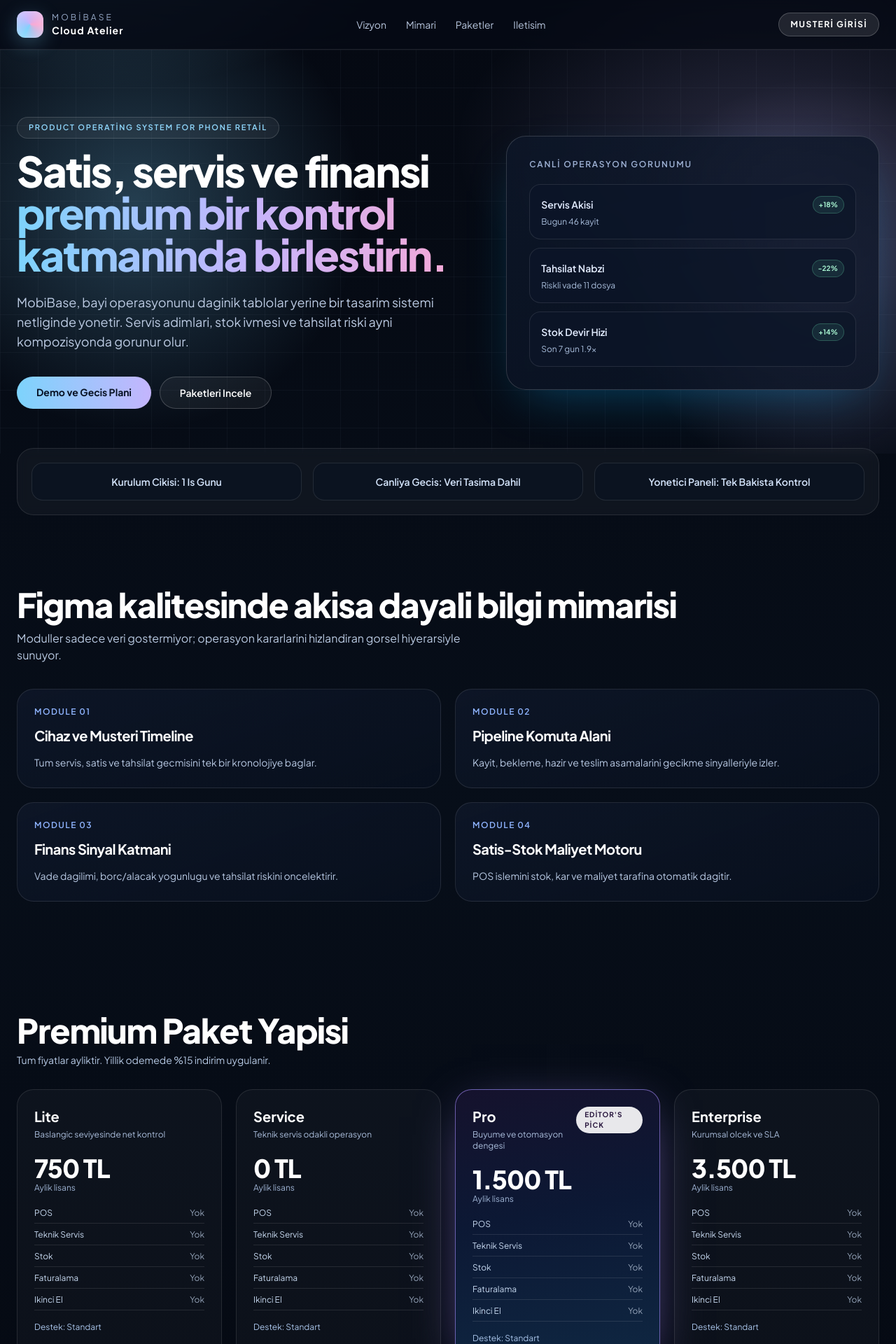
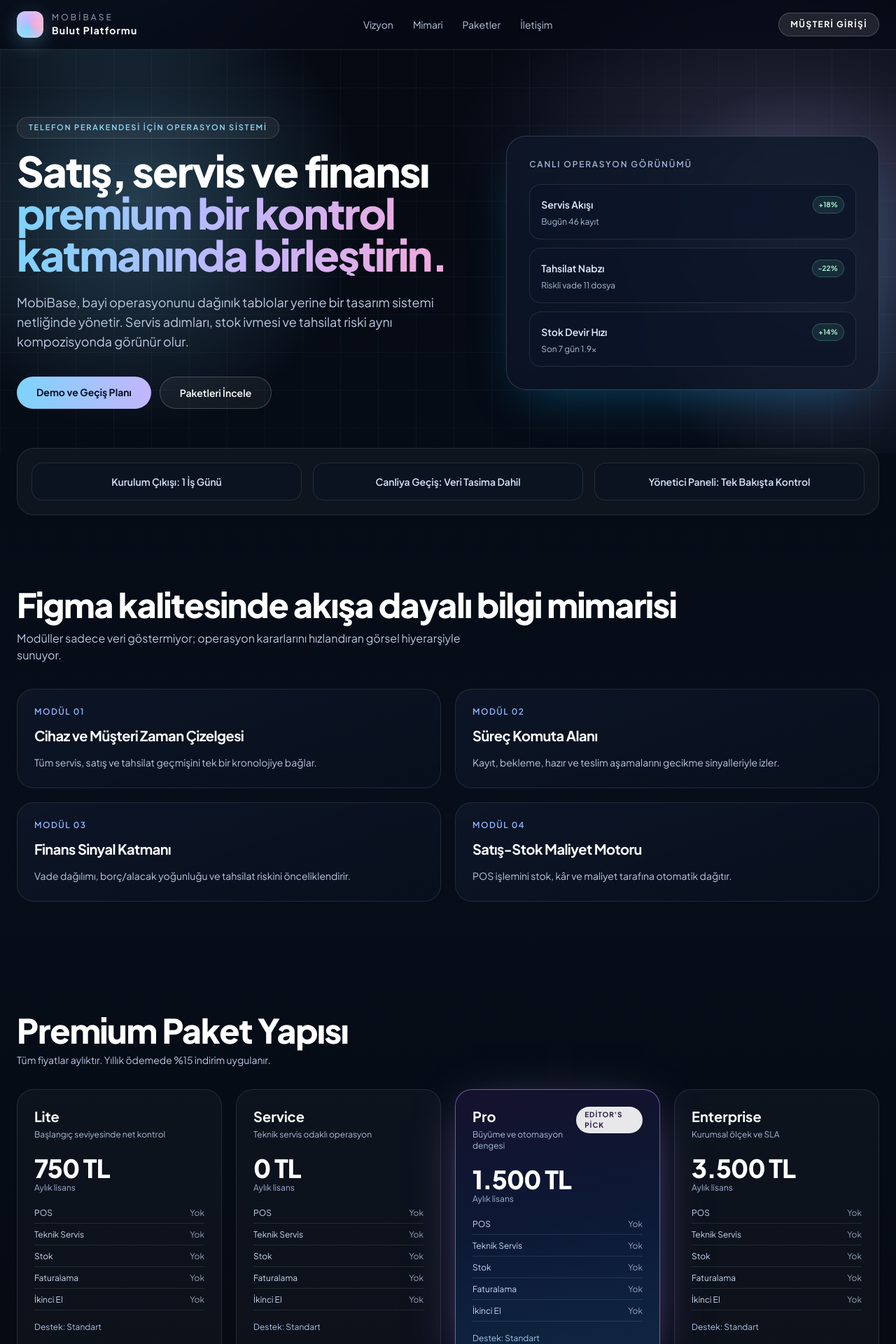
Before and after one commit to Msamedcbn/mobilbase, a Next.js app: page / in a window 1280 px wide. Shown: the top 1920 px of the page at 70% size. Built offline with nearby package versions, Linux system fonts and the light colour scheme.

Commit message:
Translate landing page content to proper Turkish

```diff
--- a/app/page.tsx
+++ b/app/page.tsx
@@ -23,8 +23,8 @@
     },
     features: {
       Lite: { pos: true, repairs: true, stock: false, invoicing: false, buyback: false, supportLevel: "Standart" },
-      Service: { pos: false, repairs: true, stock: true, invoicing: false, buyback: false, supportLevel: "Teknik servis odakli" },
-      Pro: { pos: true, repairs: true, stock: true, invoicing: true, buyback: false, supportLevel: "Hizli" },
+      Service: { pos: false, repairs: true, stock: true, invoicing: false, buyback: false, supportLevel: "Teknik servis odaklı" },
+      Pro: { pos: true, repairs: true, stock: true, invoicing: true, buyback: false, supportLevel: "Hızlı" },
       Enterprise: { pos: true, repairs: true, stock: true, invoicing: true, buyback: true, supportLevel: "7/24 SLA" },
     },
   };
@@ -37,10 +37,10 @@
   };
 
   const plans: Array<{ key: PlanKey; subtitle: string; badge?: string }> = [
-    { key: "Lite", subtitle: "Baslangic seviyesinde net kontrol" },
-    { key: "Service", subtitle: "Teknik servis odakli operasyon" },
-    { key: "Pro", subtitle: "Buyume ve otomasyon dengesi", badge: "Editor's Pick" },
-    { key: "Enterprise", subtitle: "Kurumsal olcek ve SLA" },
+    { key: "Lite", subtitle: "Başlangıç seviyesinde net kontrol" },
+    { key: "Service", subtitle: "Teknik servis odaklı operasyon" },
+    { key: "Pro", subtitle: "Büyüme ve otomasyon dengesi", badge: "Editor's Pick" },
+    { key: "Enterprise", subtitle: "Kurumsal ölçek ve SLA" },
   ];
 
   const featureNames: Array<{ key: "pos" | "repairs" | "stock" | "invoicing" | "buyback"; label: string }> = [
@@ -48,7 +48,7 @@
     { key: "repairs", label: "Teknik Servis" },
     { key: "stock", label: "Stok" },
     { key: "invoicing", label: "Faturalama" },
-    { key: "buyback", label: "Ikinci El" },
+    { key: "buyback", label: "İkinci El" },
   ];
 
   return (
@@ -59,17 +59,17 @@
             <div className="logo-mark" />
             <div>
               <p className="text-xs uppercase tracking-[0.26em] text-[#97a9c7]">Mobibase</p>
-              <p className="text-sm font-bold tracking-[0.08em] text-white">Cloud Atelier</p>
+              <p className="text-sm font-bold tracking-[0.08em] text-white">Bulut Platformu</p>
             </div>
           </Link>
           <nav className="hidden items-center gap-7 text-sm text-[#b8c6de] md:flex">
             <a href="#vizyon" className="hover:text-white">Vizyon</a>
             <a href="#cozum" className="hover:text-white">Mimari</a>
             <a href="#paketler" className="hover:text-white">Paketler</a>
-            <a href="#iletisim" className="hover:text-white">Iletisim</a>
+            <a href="#iletisim" className="hover:text-white">İletişim</a>
           </nav>
           <Link href="/login" className="rounded-full border border-white/20 bg-white/10 px-4 py-2 text-xs font-bold uppercase tracking-[0.12em] text-white hover:bg-white/15">
-            Musteri Girisi
+            Müşteri Girişi
           </Link>
         </div>
       </header>
@@ -83,35 +83,35 @@
           <div className="relative mx-auto grid max-w-7xl gap-12 lg:grid-cols-[1.1fr_0.9fr] lg:items-center">
             <div>
               <p className="mb-4 inline-flex rounded-full border border-white/15 bg-white/5 px-4 py-1.5 text-[11px] font-semibold uppercase tracking-[0.16em] text-[#91d9ff]">
-                Product Operating System for Phone Retail
+                Telefon Perakendesi İçin Operasyon Sistemi
               </p>
               <h1 className="max-w-3xl text-4xl font-extrabold leading-[1.03] tracking-[-0.03em] text-white md:text-6xl">
-                Satis, servis ve finansi
+                Satış, servis ve finansı
                 <span className="block bg-gradient-to-r from-[#7dd3fc] via-[#c4b5fd] to-[#f9a8d4] bg-clip-text text-transparent">
-                  premium bir kontrol katmaninda birlestirin.
+                  premium bir kontrol katmanında birleştirin.
                 </span>
               </h1>
               <p className="mt-6 max-w-2xl text-base leading-7 text-[#bbcae2] md:text-lg">
-                MobiBase, bayi operasyonunu daginik tablolar yerine bir tasarim sistemi netliginde yonetir.
-                Servis adimlari, stok ivmesi ve tahsilat riski ayni kompozisyonda gorunur olur.
+                MobiBase, bayi operasyonunu dağınık tablolar yerine bir tasarım sistemi netliğinde yönetir.
+                Servis adımları, stok ivmesi ve tahsilat riski aynı kompozisyonda görünür olur.
               </p>
               <div className="mt-9 flex flex-wrap gap-3">
                 <a href="#iletisim" className="rounded-full bg-gradient-to-r from-[#7dd3fc] to-[#c4b5fd] px-7 py-3 text-sm font-bold text-[#081224] hover:brightness-110">
-                  Demo ve Gecis Plani
+                  Demo ve Geçiş Planı
                 </a>
                 <a href="#paketler" className="rounded-full border border-white/20 bg-white/5 px-7 py-3 text-sm font-semibold text-white hover:bg-white/10">
-                  Paketleri Incele
+                  Paketleri İncele
                 </a>
               </div>
             </div>
 
             <aside className="premium-card rounded-[28px] p-6 md:p-8">
-              <p className="text-xs font-semibold uppercase tracking-[0.15em] text-[#9fb3d6]">Canli Operasyon Gorunumu</p>
+              <p className="text-xs font-semibold uppercase tracking-[0.15em] text-[#9fb3d6]">Canlı Operasyon Görünümü</p>
               <div className="mt-5 space-y-3">
                 {[
-                  ["Servis Akisi", "Bugun 46 kayit", "+18%"],
-                  ["Tahsilat Nabzi", "Riskli vade 11 dosya", "-22%"],
-                  ["Stok Devir Hizi", "Son 7 gun 1.9x", "+14%"],
+                  ["Servis Akışı", "Bugün 46 kayıt", "+18%"],
+                  ["Tahsilat Nabzı", "Riskli vade 11 dosya", "-22%"],
+                  ["Stok Devir Hızı", "Son 7 gün 1.9x", "+14%"],
                 ].map(([title, meta, delta]) => (
                   <div key={title} className="rounded-2xl border border-white/10 bg-[#0c1628]/75 p-4">
                     <div className="flex items-center justify-between">
@@ -128,7 +128,7 @@
 
         <section className="-mt-2 px-6 pb-6">
           <div className="mx-auto grid max-w-7xl gap-4 rounded-3xl border border-white/10 bg-white/[0.04] p-5 backdrop-blur md:grid-cols-3">
-            {["Kurulum Cikisi: 1 Is Gunu", "Canliya Gecis: Veri Tasima Dahil", "Yonetici Paneli: Tek Bakista Kontrol"].map((item) => (
+            {["Kurulum Çıkışı: 1 İş Günü", "Canliya Geçiş: Veri Tasima Dahil", "Yönetici Paneli: Tek Bakışta Kontrol"].map((item) => (
               <div key={item} className="rounded-2xl border border-white/10 bg-[#0a1322]/70 p-4 text-center text-sm font-semibold text-[#d3e3fa]">
                 {item}
               </div>
@@ -138,18 +138,18 @@
 
         <section id="cozum" className="relative overflow-hidden px-6 py-16 md:py-20">
           <div className="mx-auto max-w-7xl">
-            <h2 className="text-3xl font-extrabold tracking-tight text-white md:text-5xl">Figma kalitesinde akisa dayali bilgi mimarisi</h2>
-            <p className="mt-3 max-w-2xl text-sm text-[#b7c7df] md:text-base">Moduller sadece veri gostermiyor; operasyon kararlarini hizlandiran gorsel hiyerarsiyle sunuyor.</p>
+            <h2 className="text-3xl font-extrabold tracking-tight text-white md:text-5xl">Figma kalitesinde akışa dayalı bilgi mimarisi</h2>
+            <p className="mt-3 max-w-2xl text-sm text-[#b7c7df] md:text-base">Modüller sadece veri göstermiyor; operasyon kararlarını hızlandıran görsel hiyerarşiyle sunuyor.</p>
 
             <div className="mt-9 grid gap-5 md:grid-cols-2">
               {[
-                ["Cihaz ve Musteri Timeline", "Tum servis, satis ve tahsilat gecmisini tek bir kronolojiye baglar."],
-                ["Pipeline Komuta Alani", "Kayit, bekleme, hazir ve teslim asamalarini gecikme sinyalleriyle izler."],
-                ["Finans Sinyal Katmani", "Vade dagilimi, borc/alacak yogunlugu ve tahsilat riskini oncelektirir."],
-                ["Satis-Stok Maliyet Motoru", "POS islemini stok, kar ve maliyet tarafina otomatik dagitir."],
+                ["Cihaz ve Müşteri Zaman Çizelgesi", "Tüm servis, satış ve tahsilat geçmişini tek bir kronolojiye bağlar."],
+                ["Süreç Komuta Alanı", "Kayıt, bekleme, hazır ve teslim aşamalarını gecikme sinyalleriyle izler."],
+                ["Finans Sinyal Katmanı", "Vade dağılımı, borç/alacak yoğunluğu ve tahsilat riskini önceliklendirir."],
+                ["Satış-Stok Maliyet Motoru", "POS işlemini stok, kâr ve maliyet tarafına otomatik dağıtır."],
               ].map(([title, desc], idx) => (
                 <article key={title} className="feature-tile rounded-3xl border border-white/10 p-6">
-                  <p className="mb-3 text-xs font-semibold uppercase tracking-[0.12em] text-[#8fb4ff]">Module {String(idx + 1).padStart(2, "0")}</p>
+                  <p className="mb-3 text-xs font-semibold uppercase tracking-[0.12em] text-[#8fb4ff]">Modül {String(idx + 1).padStart(2, "0")}</p>
                   <h3 className="text-xl font-bold tracking-tight text-white">{title}</h3>
                   <p className="mt-3 text-sm leading-6 text-[#b7c8e2]">{desc}</p>
                 </article>
@@ -162,8 +162,8 @@
           <div className="mx-auto max-w-7xl">
             <div className="flex flex-wrap items-end justify-between gap-4">
               <div>
-                <h2 className="text-3xl font-extrabold tracking-tight text-white md:text-5xl">Premium Paket Yapisi</h2>
-                <p className="mt-2 text-sm text-[#b6c9e4]">Tum fiyatlar ayliktir. Yillik odemede %{addons.annualDiscountPct} indirim uygulanir.</p>
+                <h2 className="text-3xl font-extrabold tracking-tight text-white md:text-5xl">Premium Paket Yapısı</h2>
+                <p className="mt-2 text-sm text-[#b6c9e4]">Tüm fiyatlar aylıktır. Yıllık ödemede %{addons.annualDiscountPct} indirim uygulanır.</p>
               </div>
             </div>
 
@@ -191,7 +191,7 @@
                     </div>
 
                     <div className="mt-5 text-4xl font-extrabold tracking-tight text-white">{amount.toLocaleString("tr-TR")} TL</div>
-                    <p className="text-xs text-[#9db2d2]">Aylik lisans</p>
+                    <p className="text-xs text-[#9db2d2]">Aylık lisans</p>
 
                     <div className="mt-5 space-y-2 text-xs text-[#c6d8ef]">
                       {featureNames.map((it) => (
@@ -209,23 +209,23 @@
 
             <div className="mt-7 grid gap-3 rounded-3xl border border-white/10 bg-white/[0.03] p-5 text-xs text-[#cadcf2] md:grid-cols-3">
               <div>Ek 10.000 API: <strong>{addons.apiPackPrice} TL</strong></div>
-              <div>Ek 1 GB Veritabani: <strong>{addons.dbGbPrice} TL</strong></div>
-              <div>Ek Sube: <strong>{pricing.branchSurchargePrice} TL / ay</strong></div>
+              <div>Ek 1 GB Veritabanı: <strong>{addons.dbGbPrice} TL</strong></div>
+              <div>Ek Şube: <strong>{pricing.branchSurchargePrice} TL / ay</strong></div>
             </div>
           </div>
         </section>
 
         <section id="iletisim" className="px-6 pb-20 pt-8">
           <div className="mx-auto max-w-5xl rounded-[32px] border border-white/15 bg-[linear-gradient(155deg,#0d1629_0%,#0f1f3c_58%,#11152c_100%)] p-8 text-center shadow-[0_18px_80px_-22px_rgba(56,189,248,0.45)] md:p-12">
-            <p className="text-xs uppercase tracking-[0.18em] text-[#8db8f5]">Launch In One Day</p>
-            <h3 className="mt-3 text-3xl font-extrabold tracking-tight text-white md:text-5xl">Size ozel teklif ve gecis plani hazirlayalim.</h3>
-            <p className="mx-auto mt-4 max-w-2xl text-sm text-[#b8cae5] md:text-base">Ihtiyaciniza uygun paket, veri gecisi ve kurulum adimlarini ayni gun icinde net yol haritasi olarak iletelim.</p>
+            <p className="text-xs uppercase tracking-[0.18em] text-[#8db8f5]">Bir Günde Canlıya Geçiş</p>
+            <h3 className="mt-3 text-3xl font-extrabold tracking-tight text-white md:text-5xl">Size özel teklif ve geçiş planı hazırlayalım.</h3>
+            <p className="mx-auto mt-4 max-w-2xl text-sm text-[#b8cae5] md:text-base">Ihtiyaciniza uygun paket, veri gecisi ve kurulum adımlarıni aynı gun icinde net yol haritasi olarak iletelim.</p>
             <div className="mt-7 flex flex-wrap items-center justify-center gap-3">
               <a href="mailto:satis@mobibase.com?subject=MobiBase%20Teklif%20Talebi" className="rounded-full bg-white px-7 py-3 text-sm font-bold text-[#0a1322] hover:bg-[#dbeafe]">
                 Teklif Talep Et
               </a>
               <a href="tel:+902120000000" className="rounded-full border border-white/30 bg-white/10 px-7 py-3 text-sm font-semibold text-white hover:bg-white/20">
-                Satis Ile Gorus
+                Satış ile Görüş
               </a>
             </div>
           </div>
```
